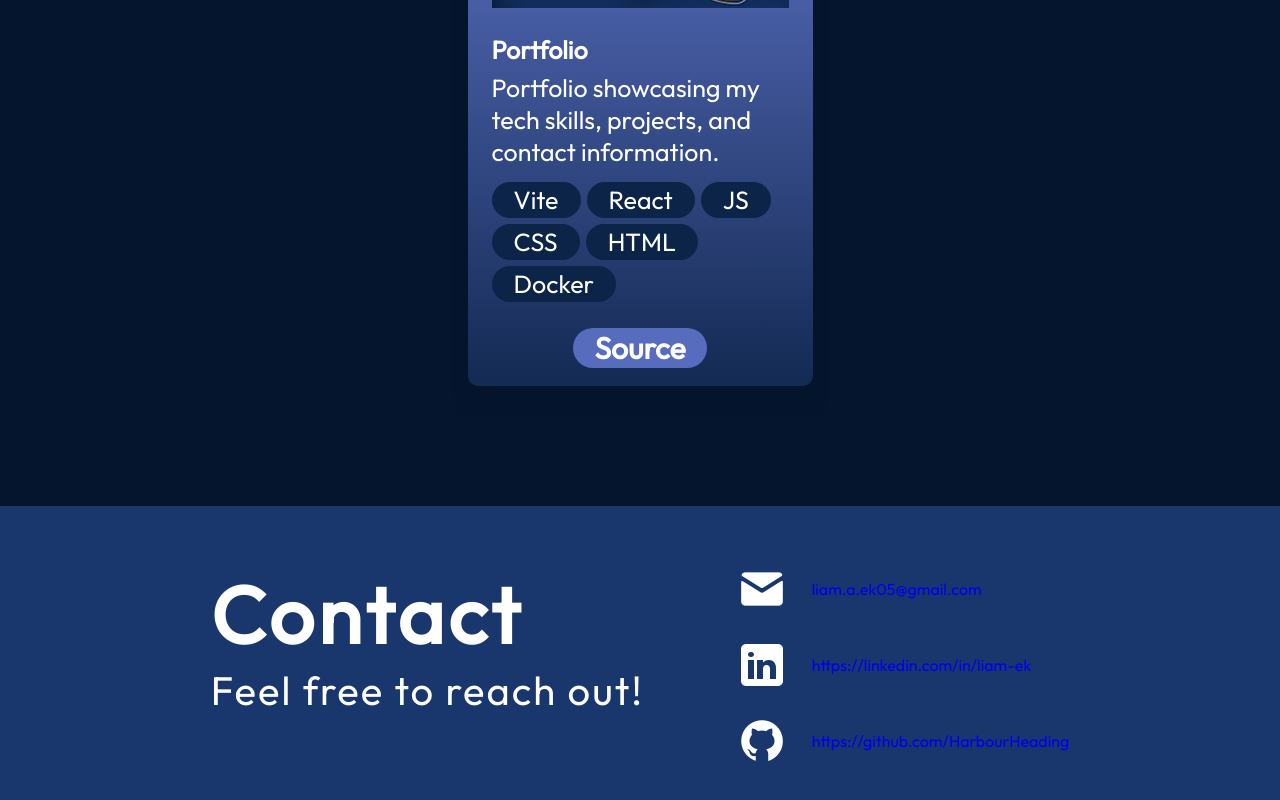
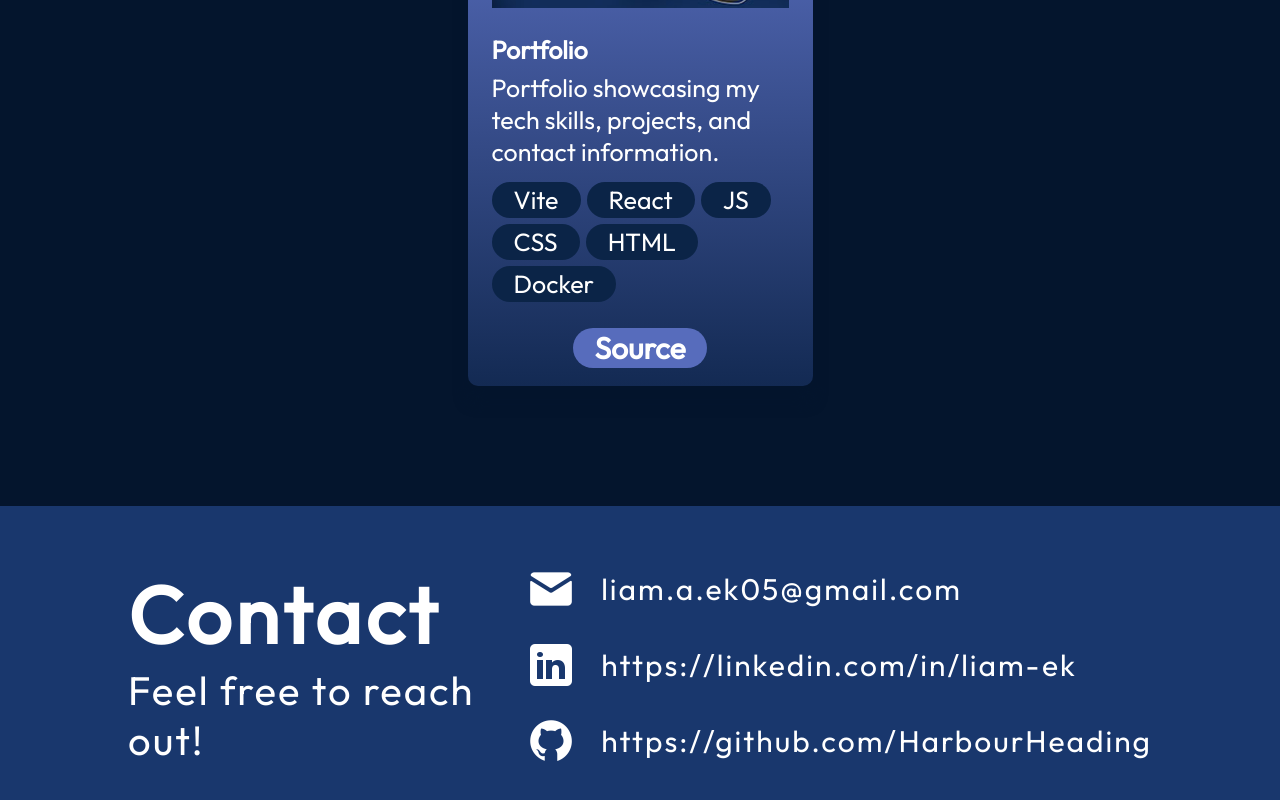
Before and after one commit to HarbourHeading/swe-portfolio, a React (Vite) app: page / in a window 1280 px wide. Shown: the part 3500-4300 px from the top of the page. Built offline with nearby package versions, Linux system fonts and the light colour scheme; a small style sheet from the web is missing.

Commit message:
Modified contact-me icons to be clickable links.

```diff
--- a/src/components/Contact/Contact.jsx
+++ b/src/components/Contact/Contact.jsx
@@ -9,27 +9,32 @@ export const Contact = () => {
                 <p>Feel free to reach out!</p>
             </div>
             <ul className={styles.links}>
+                <a href="mailto:liam.a.ek05@gmail.com">
                     <li className={styles.link}>
                         <img src={getImageUrl("contact/email.png")} alt="Email icon"/>
-                    <a href="mailto:liam.a.ek05@gmail.com">liam.a.ek05@gmail.com</a>
+                        <p>liam.a.ek05@gmail.com</p>
                     </li>
-                <li className={styles.link}>
-                    <img src={getImageUrl("contact/linkedin.png")} alt="LinkedIn icon"/>
+                </a>
                 <a target="_blank"
                    rel="noopener noreferrer"
                    aria-label="Link to my linkedin"
-                       href="https://www.linkedin.com/in/Liam-ek">https://linkedin.com/in/liam-ek
+                   href="https://www.linkedin.com/in/Liam-ek">
+                    <li className={styles.link}>
+                        <img src={getImageUrl("contact/linkedin.png")} alt="LinkedIn icon"/>
+                        <p>https://linkedin.com/in/liam-ek</p>
+                    </li>
                 </a>
-                </li>
-                <li className={styles.link}>
-                    <img src={getImageUrl("contact/github.png")} alt="Github icon"/>
                 <a target="_blank"
                    rel="noopener noreferrer"
                    aria-label="Link to my github"
-                       href="https://www.github.com/HarbourHeading">https://github.com/HarbourHeading
+                   href="https://www.github.com/HarbourHeading">
+                    <li className={styles.link}>
+                        <img src={getImageUrl("contact/github.png")} alt="Github icon"/>
+                        <p>https://github.com/HarbourHeading</p>
+                    </li>
                 </a>
-                </li>
             </ul>
         </footer>
-    );
+    )
+        ;
 };
```
Lines whose indentation alone changed are shown as unchanged.
